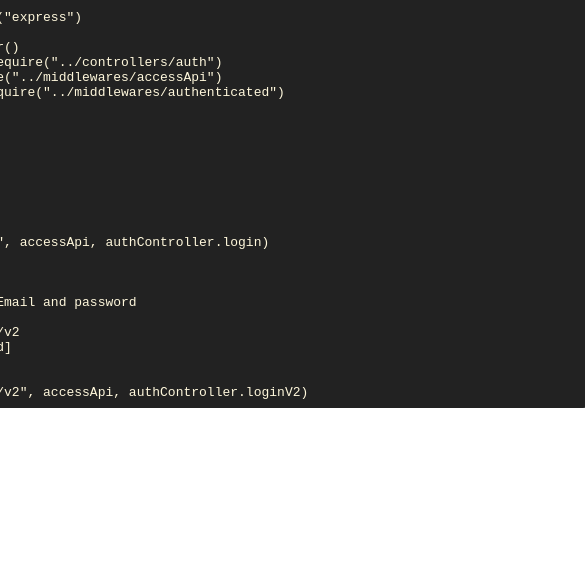
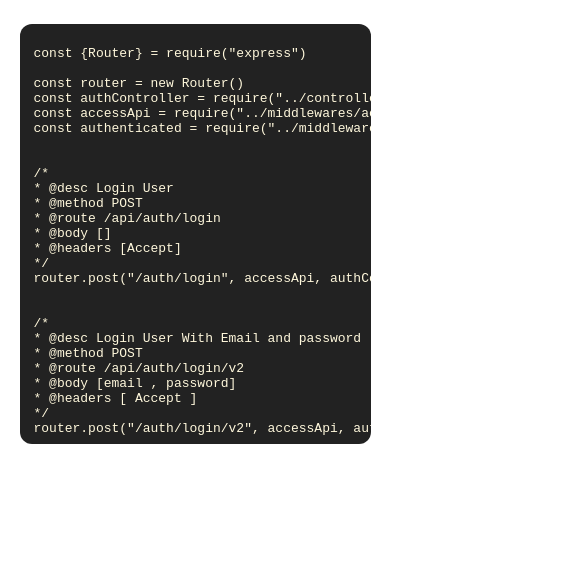
Before and after one commit to Ahmadheysami/javascript-hightlight, a website built with Vite: page index.html in a window 390 px wide. Shown: the part 281-844 px from the top of the page, 585 px wide, since content can reach past the window. Built offline with nearby package versions, Linux system fonts and the light colour scheme; a script that the page names is missing.

Commit message:
Responsive Editor

```diff
--- a/src/scss/modules/_hightlight.scss
+++ b/src/scss/modules/_hightlight.scss
@@ -12,11 +12,12 @@
 
 .code {
     background: #222;
-    width: 800px;
+    width: 90%;
     padding: 22px 14px 14px 14px;
     border-radius: 12px;
     max-height: 420px;
     overflow-y: auto;
+    margin: 0 auto;
     &::-webkit-scrollbar {
         width: 4px; height: 4px;
     }
```
Also changed, not shown: src/css/main.css, 1 other file.
